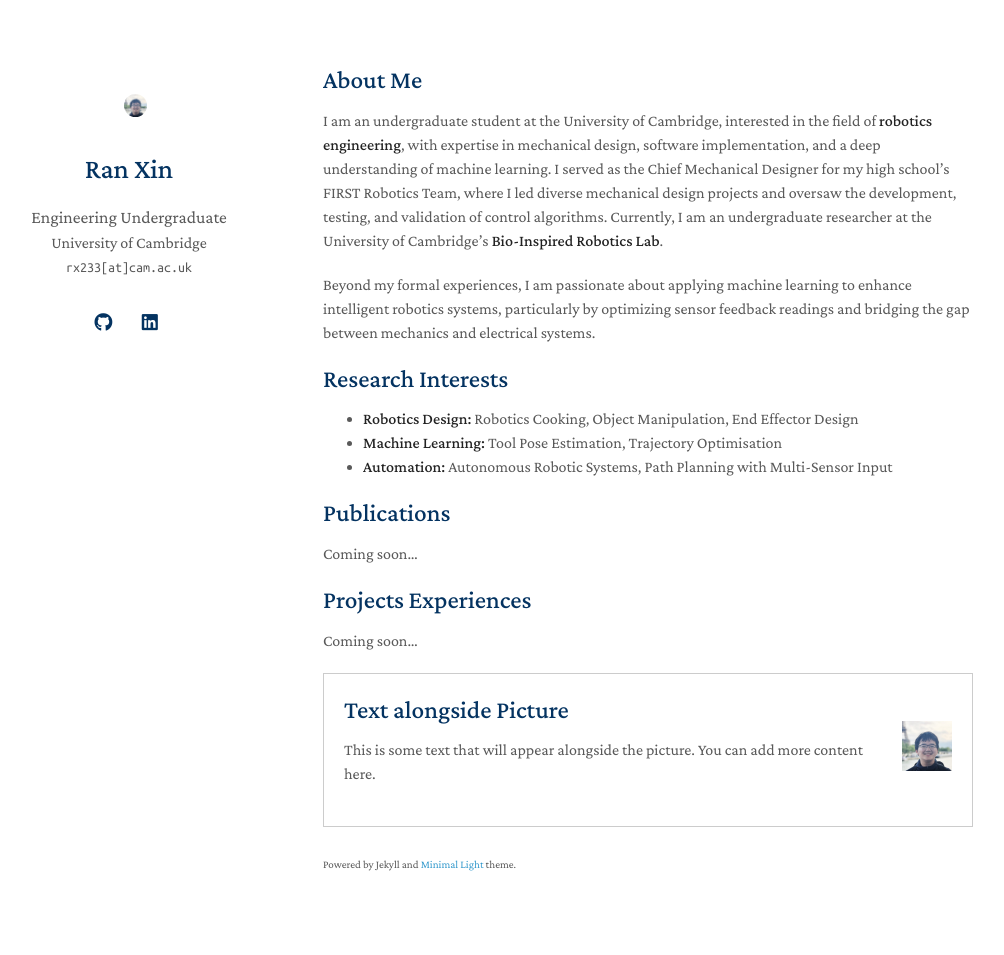
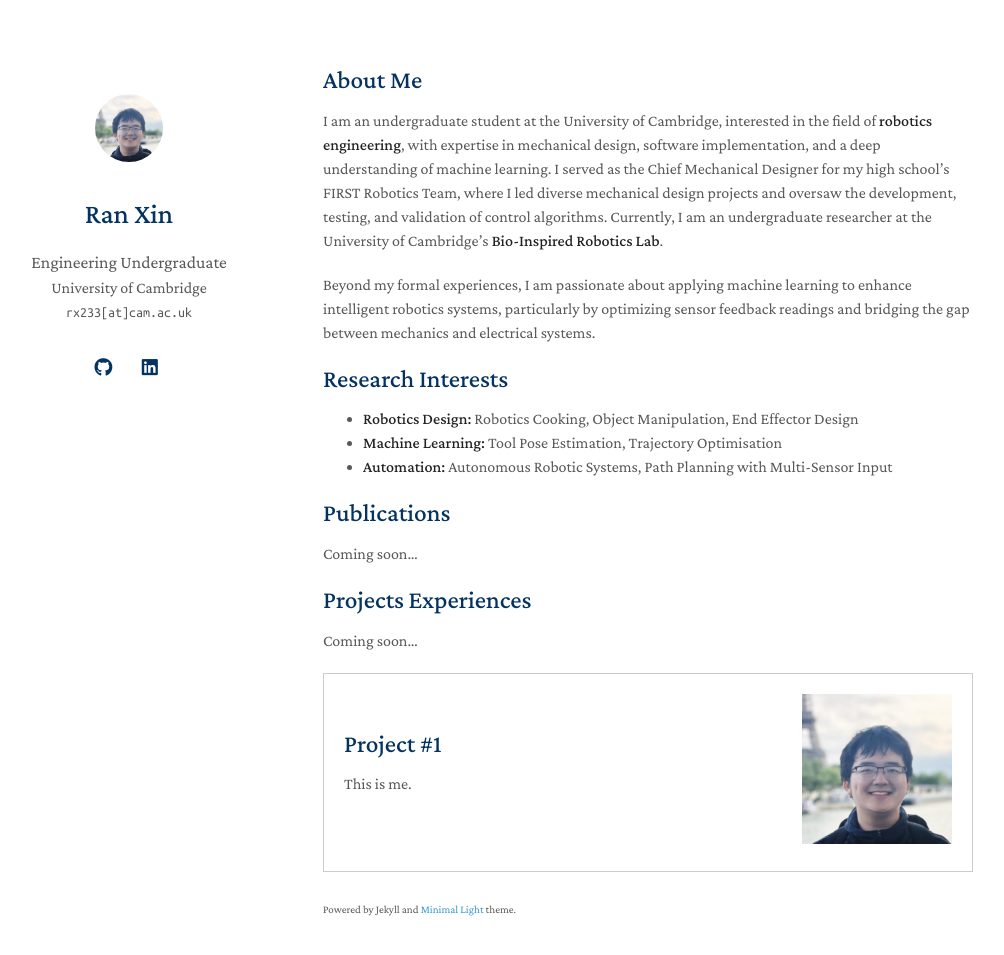
Before and after one commit to ran-xin/ran-xin.github.io, a Jekyll site: the page built from index.md, in a window 1280 px wide and 990 px high. Shown: the top 955 px of the window, without its empty margins (147-1151 px from the left). Built offline with Jekyll 4.4.1, drawn with Linux system fonts in a browser that asks for light colours; nearby versions of some CDN libraries; a style sheet for code colours, icons or effects is not loaded; our own code applies the rules of GitHub Pages for plain Markdown files.

Commit message:
This is me update

```diff
--- a/index.md
+++ b/index.md
@@ -46,8 +46,8 @@
 <body>
     <div class="container">
         <div class="text">
-            <h2>Text alongside Picture</h2>
-            <p>This is some text that will appear alongside the picture. You can add more content here.</p>
+            <h2>Project #1</h2>
+            <p>This is me.</p>
         </div>
         <div class="image">
             <img src="assets/img/avatar.png" alt="Your Image">
--- a/styles.css
+++ b/styles.css
@@ -14,6 +14,7 @@
 .image {
     flex-shrink: 0;
     padding: 10px;
-    max-width: 50px;
-    height: auto;
+    max-width: 100%; /* Ensure the image does not exceed the container width */
+    width: 150px; /* Set the desired width for the image */
+    height: auto; /* Maintain the image's aspect ratio */
 }
```
